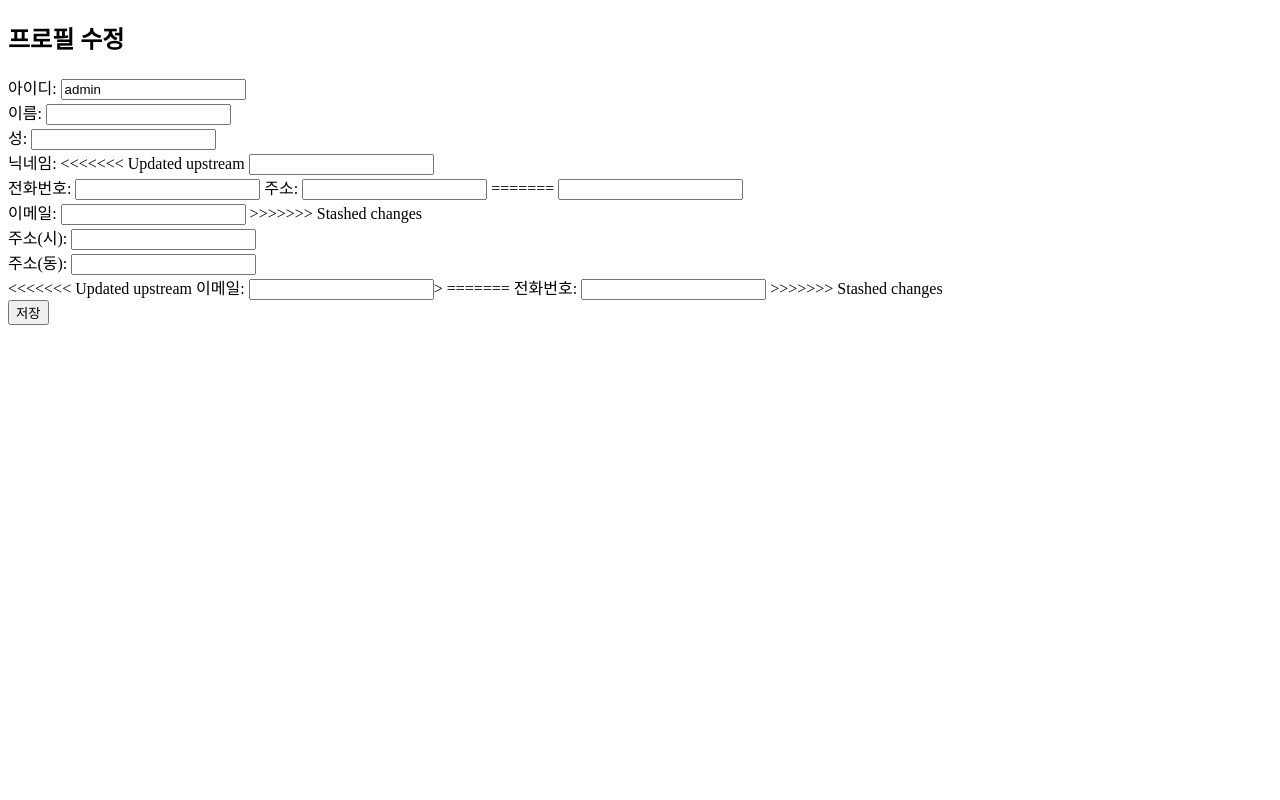
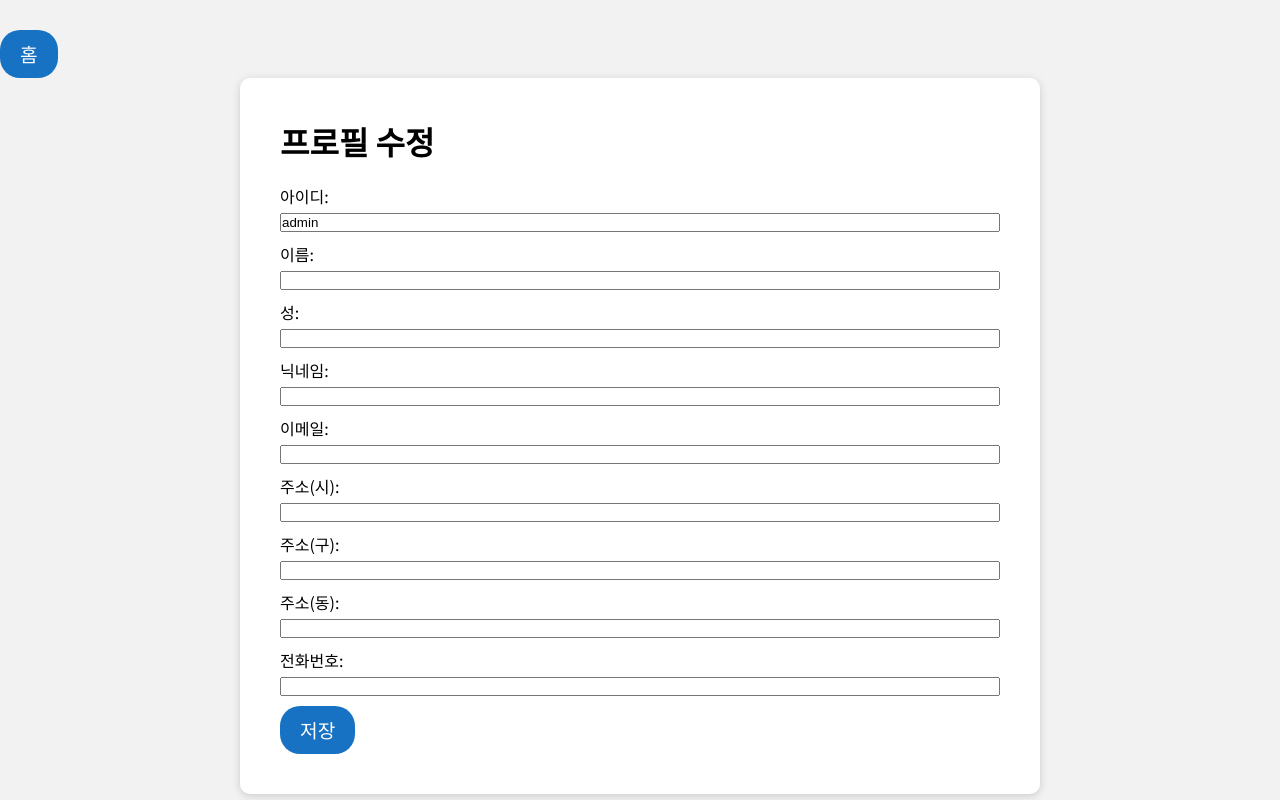
Before and after one commit to jjang6251/hackathon, a Django app: page /auth/profile/edit/ in a window 1280 px wide. Run offline with Django 4.2, Linux system fonts and the light colour scheme; a user stored in the database is signed in.

Commit message:
프로필 html , 오류 수정 시도
프로필 html , 프로필 수정하고 저장 후 업데이트 안되는 오류 수정 시도 ..(실패.. 계속 해보겠음..)

```diff
--- a/hackathon/accounts/models.py
+++ b/hackathon/accounts/models.py
@@ -1,5 +1,8 @@
 from django.db import models
 from django.contrib.auth.models import AbstractUser,User
+
+from django.db.models.signals import post_save
+from django.dispatch import receiver
 
 class User(AbstractUser):
     gender = models.CharField(max_length=5, verbose_name="성별")
@@ -21,3 +24,19 @@ class Profile(models.Model):
 
     def __str__(self):
         return self.user.username
+
+@receiver(post_save, sender=User)
+def create_user_profile(sender, instance, created, **kwargs):
+    if created:
+        Profile.objects.create(user=instance)
+
+@receiver(post_save, sender=User)
+def save_user_profile(sender, instance, **kwargs):
+    try:
+
+        instance.profile.address = instance.address_si + ' ' + instance.address_gu + ' ' + instance.address_dong
+        instance.profile.ph_num = instance.ph_num
+        instance.profile.nickname = instance.nickname
+        instance.profile.save()
+    except Profile.DoesNotExist:  # profile이 없는 경우
+        Profile.objects.create(user=instance, address=instance.address_si + ' ' + instance.address_gu + ' ' + instance.address_dong, ph_num=instance.ph_num, nickname=instance.nickname)
--- a/hackathon/accounts/views.py
+++ b/hackathon/accounts/views.py
@@ -31,6 +31,8 @@ def logout_view(request):
 def signup_view(request):
 
     if request.method == "POST":
+
+
         username = request.POST["username"]
         password = request.POST["password"]
         password2 = request.POST["password2"]
@@ -47,6 +49,8 @@ def signup_view(request):
         resi_img = request.FILES["resi_img"]
         present_img = request.FILES["present_img"]
 
+
+
         if password == password2:
             user =  User.objects.create_user(username, email, password)
             user.last_name = lastname
@@ -62,13 +66,13 @@ def signup_view(request):
             user.resi_img = resi_img
             user.present_img = present_img
             user.save()
+
             return redirect("accounts:login")
         else:
             return redirect("accounts:signup")
 
+    return render(request, "accounts/signup.html")
 
-
-    return render(request, "accounts/signup.html")
 
 def homepage_view(request):
     return render(request, "accounts/homepage.html")
@@ -80,6 +84,7 @@ def after_login_view(request):
 
 def profile(request):
     # 프로필 템플릿을 렌더링합니다.
+
     return render(request, "accounts/profile.html")
 
 @login_required
@@ -141,9 +146,9 @@ class EditProfileView(LoginRequiredMixin, FormView):
         initial['first_name'] = user.first_name
         initial['last_name'] = user.last_name
         initial['email'] = user.email
-        initial['address'] = user.profile.address
-        initial['ph_num'] = user.profile.ph_num
-        initial['nickname'] = user.profile.nickname
+        initial['address'] = user.address
+        initial['ph_num'] = user.ph_num
+        initial['nickname'] = user.nickname
         return initial
 
     def form_valid(self, form):
@@ -156,9 +161,12 @@ class EditProfileView(LoginRequiredMixin, FormView):
         user.profile.nickname = form.cleaned_data['nickname']
         user.save()
 
-        profile = user.profile
-        profile.phone_number = form.cleaned_data['phone_number']
-        profile.website = form.cleaned_data['website']
-        profile.save()
+        if hasattr(user, 'profile'):
+            user.profile.phone_number = form.cleaned_data['phone_number']
+            user.profile.website = form.cleaned_data['website']
+            user.profile.save()
 
         return super().form_valid(form)
+
+    def edit_profile_view(request):
+     return EditProfileView.as_view()(request)
--- a/hackathon/templates/accounts/afterlogin.html
+++ b/hackathon/templates/accounts/afterlogin.html
@@ -17,11 +17,7 @@
           {% else % }
           <li><a href="{% url 'accounts:homepage'%}">홈</a></li>
           {% endif %}
-<<<<<<< Updated upstream
           <li><a href="{% url 'accounts:profile'%}">{{ user.username }}님</a></li>
-=======
-          <li><a href="{% url 'accounts:frofile'%}">{{ user.username }}님</a></li>
->>>>>>> Stashed changes
           <li><a href="{% url 'accounts:logout'%}">로그아웃</a></li>
         </ul>
       </header>
--- a/hackathon/templates/accounts/edit_profile.html
+++ b/hackathon/templates/accounts/edit_profile.html
@@ -2,59 +2,227 @@
 <html>
   <head>
     <title>프로필 수정</title>
+    <link href="https://fonts.googleapis.com/css2?family=Noto+Sans+KR:wght@400;700&display=swap" rel="stylesheet">
+    <style>
+      /* Common style */
+    div {
+  display: flex;
+  flex-direction: column;
+  margin-bottom: 10px; /* 요소들 사이에 간격을 조절합니다. */
+}
+
+label {
+  margin-bottom: 5px; /* label 요소의 아래쪽 여백을 조절합니다. */
+}
+
+#popup {
+  position: absolute;
+  top: 20px;
+  left: 50%;
+  transform: translateX(-50%);
+  z-index: 100;
+  display: none;
+  padding: 10px;
+  background-color: #f1f1f1;
+}
+
+* {
+  margin: 0;
+  padding: 0;
+  box-sizing: border-box;
+}
+
+body {
+  font-family: 'Noto Sans KR', sans-serif;
+  background-color: #f2f2f2;
+}
+
+.container {
+  max-width: 800px;
+  margin: 0 auto;
+  padding: 40px;
+  background-color: #fff;
+  border-radius: 10px;
+  box-shadow: 0 2px 8px rgba(0, 0, 0, 0.16);
+}
+
+h1 {
+  font-size: 2em;
+  font-weight: 700;
+  margin-bottom: 20px;
+}
+
+p {
+  font-size: 1.2em;
+  color: #070707;
+  margin-bottom: 10px;
+}
+
+ul {
+  list-style: none;
+  margin-top: 20px;
+  display: flex;
+  flex-wrap: wrap;
+}
+
+li {
+  margin-top: 10px;
+  margin-right: 20px;
+  list-style: none;
+  margin-bottom: none;
+  background-color: #f2f2f2;
+}
+
+a {
+  display: inline-block;
+  background-color: #1772c3;
+  color: #fff;
+  font-size: 1.2em;
+  padding: 10px 20px;
+  border-radius: 20px;
+  text-decoration: none;
+  transition: background-color 0.2s ease-out;
+}
+
+a:hover {
+  background-color: #1772c3;
+}
+
+.custom-file {
+  display: flex;
+  justify-content: center;
+  align-items: center;
+  width: 200px;
+  height: 200px;
+  margin-right: 40px;
+  border-radius: 50%;
+  box-shadow: 0 2px 8px rgba(0, 0, 0, 0.16);
+  overflow: hidden;
+}
+
+.custom-file img {
+  width: 100%;
+  height: auto;
+}
+
+.profile-info {
+  display: flex;
+  flex-direction: column;
+  justify-content: center;
+}
+
+.profile-info p {
+  margin-right: 20px;
+}
+
+.profile-info ul {
+  margin-top: 20px;
+}
+
+.profile-info a {
+  margin-top: 10px;
+}
+
+/* Media query */
+@media only screen and (max-width: 767px) {
+  .custom-file {
+    margin-right: 0;
+    margin-bottom: 40px;
+  }
+
+  .profile-info p {
+    margin-right: 0;
+    margin-bottom: 10px;
+  }
+  button {
+  background-color: #4CAF50; /* 버튼 배경 색상 */
+  color: white; /* 버튼 글꼴 색상 */
+  border: none; /* 버튼 경계선 제거 */
+  box-shadow: 0px 1px 3px 0px rgba(0,0,0,0.25); /* 버튼 그림자 효과 */
+  padding: 8px 16px; /* 버튼 안쪽 여백 */
+  border-radius: 4px; /* 버튼 모서리 반경 */
+  cursor: pointer; /* 버튼 마우스 커서 모양 */
+}
+
+/* 버튼에 마우스 호버 효과 추가 */
+button:hover {
+  opacity: 0.8; /* 버튼 투명도 변경 */
+}
+button.my-button {
+  /* 스타일 추가 */
+}
+
+}
+    </style>
+    <script>
+        function showPopup() {
+          var popup = document.getElementById("popup"); // div 요소 선택
+          popup.style.display = "block"; // 팝업 보이기
+
+          // 3초 후 팝업 감추기
+          setTimeout(function() {
+            popup.style.display = "none";
+          }, 3000);
+        }
+      </script>
   </head>
+  <ul>
+    <li><a href="{% url 'accounts:afterlogin'%}">홈</a></li>
+  </ul>
   <body>
-    <h2>프로필 수정</h2>
+    <div class="container">
+      <h1>프로필 수정</h1>
+
       <form method="post">
         {% csrf_token %}
         <div>
          <label for="username">아이디:</label>
+
          <input type="text" name="username" value="{{ user.username }}" required>
         </div>
         <div>
           <label for="first_name">이름:</label>
+
           <input type="text" name="first_name" value="{{ user.first_name }}" required>
         </div>
         <div>
           <label for="last_name">성:</label>
+
           <input type="text" name="last_name" value="{{ user.last_name }}" required>
         </div>
         <div>
           <label for="nickname">닉네임:</label>
-<<<<<<< Updated upstream
-            <input type="text" name="nickname" value="{{ user.nickname }}">
-        </div>
-        <div>
-            <label for="ph_num">전화번호:</label>
-            <input type="text" name="ph_num" value="{{ user.ph_num }}">
-            <label for="address">주소:</label>
-            <input type="text" name="address" value="{{ user.address }}">
-=======
+
           <input type="text" name="nickname" value="{{ user.nickname }}" required>
         </div>
         <div>
           <label for="email">이메일:</label>
+
           <input type="email" name="email" value="{{ user.email }}" required>
->>>>>>> Stashed changes
         </div>
         <div>
           <label for="address_si">주소(시):</label>
+
           <input type="text" name="address_si" value="{{ user.address_si }}">
         </div>
         <div>
+          <label for="address_gu">주소(구):</label>
+
+          <input type="text" name="address_gu" value="{{ user.address_gu }}">
+        </div>
+        <div>
           <label for="address_dong">주소(동):</label>
+
           <input type="text" name="address_dong" value="{{ user.address_dong }}">
         </div>
         <div>
-<<<<<<< Updated upstream
-            <label for="email">이메일:</label>
-            <input type="email" name="email" value="{{ user.email }}" required>>
-=======
           <label for="ph_num">전화번호:</label>
+
           <input type="text" name="ph_num" value="{{ user.ph_num }}">
->>>>>>> Stashed changes
         </div>
-        <button type="submit">저장</button>
+            <a href="#" class="my-button" button onclick="showPopup()">저장</button></a>
+            <div id="popup">저장되었습니다.</div>
       </form>
+    </div>
   </body>
 </html>
```
Also changed, not shown: hackathon/templates/accounts/profile_info.html (+110 -25 lines), hackathon/db.sqlite3, hackathon/media/users/bg1.jpg (added), hackathon/media/users/bg2.jpeg (added). Lines whose indentation alone changed are shown as unchanged.
